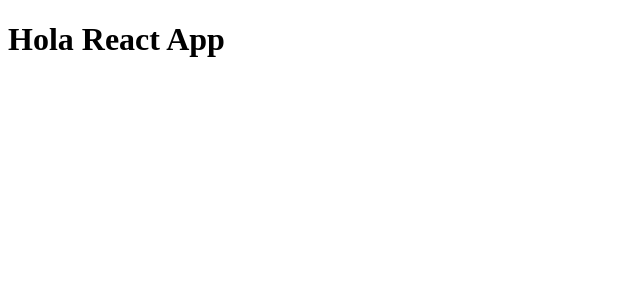
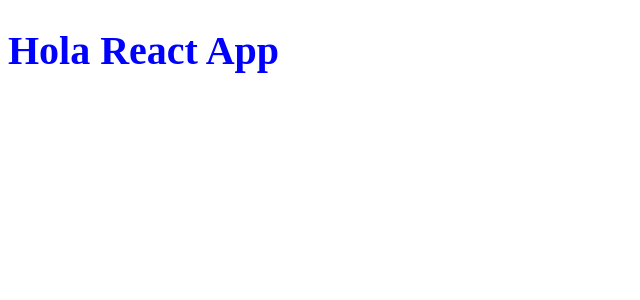
Before and after one commit to andresfmj/platzi-conf-merch-workshop, a React app: page / in a window 1280 px wide. Shown: the top 300 px of the page, without its empty margins (0-640 px from the left). Built offline with nearby package versions, Linux system fonts and the light colour scheme.

Commit message:
estructura de carpetas

```diff
--- a/src/components/App.jsx
+++ b/src/components/App.jsx
@@ -1,4 +1,7 @@
 import React from 'react';
+import '../styles/components/App.css';
+
+const hola = 'hola';
 
 const App = () => <h1>Hola React App</h1>;
 
--- a/src/index.js
+++ b/src/index.js
@@ -6,7 +6,4 @@
 
 import App from './components/App';
 
-render(
-    <App />,
-    document.getElementById('app')
-);
+render(<App />, document.getElementById('app'));
--- /dev/null
+++ b/src/styles/components/App.css
@@ -0,0 +1,4 @@
+h1 {
+    font-size: 40px;
+    color: blue;
+}
```
Also changed, not shown: 1 other file (tests, documents, lock files or other folders).
